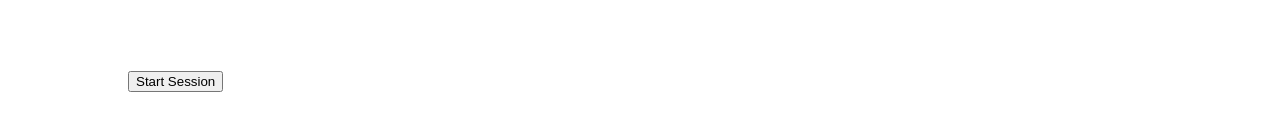
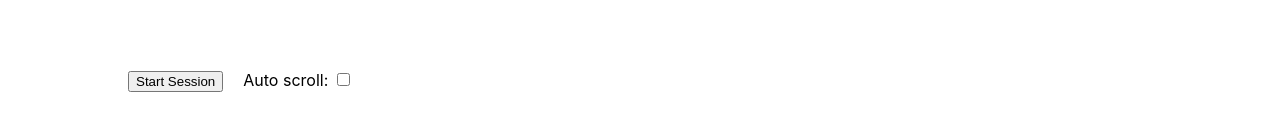
Before and after one commit to swapnilfrontend/speech-to-text, a React (Create React App) app: page / in a window 1280 px wide. Shown: the part 608-738 px from the top of the page. Built offline with nearby package versions, Linux system fonts and the light colour scheme.

Commit message:
Add autoscrolling when new messages are appended

```diff
--- a/src/App.js
+++ b/src/App.js
@@ -5,7 +5,7 @@ import { data } from "./mocks/data";
 import { compact, cloneDeep } from "./lib/array";
 import { Transcripts } from "./containers/transcripts/Transcripts";
 import { ASRClient } from "./api/asr/ASRClient";
-import {} from "./lib/array";
+import { useScrollToBottom } from "./hooks/useScrollToBottom";
 
 const ASRInstance = new ASRClient("wss://vibe-rc.i2x.ai");
 
@@ -15,6 +15,8 @@ function App() {
   const [matchWords, setMatchWords] = useState(initialWords);
   const [transcripts, setTranscripts] = useState([data]);
   const [sessionStarted, setSessionStarted] = useState(false);
+
+  const [ref, setAutoScroll] = useScrollToBottom();
 
   const onSessionStart = (error, results) => {
     if (!error) {
@@ -52,7 +54,7 @@ function App() {
       <h1>{sessionStarted ? "Session started" : "No session"}</h1>
       <main>
         <div className="main">
-          <div className="transcripts">
+          <div className="transcripts" ref={ref}>
             {transcripts.map((sessionTranscript, idx) => (
               <Transcripts
                 key={idx}
@@ -70,10 +72,17 @@ function App() {
               }}
             />
           </div>
-          <div>
+          <div style={{ gridColumn: "auto / span 12" }}>
             <button onClick={toggleSession}>
               {sessionStarted ? "Stop session" : "Start Session"}
             </button>
+            <span style={{ marginLeft: 20 }}>
+              Auto scroll:{" "}
+              <input
+                type="checkbox"
+                onChange={(evt) => setAutoScroll(evt.target.checked)}
+              />
+            </span>
           </div>
         </div>
       </main>
--- /dev/null
+++ b/src/hooks/useScrollToBottom.js
@@ -0,0 +1,20 @@
+import { useEffect, useRef } from "react";
+export const useScrollToBottom = (shouldAutoScroll = false) => {
+  let ref = null;
+  let autoScroll = useRef(shouldAutoScroll);
+  useEffect(() => {
+    if (autoScroll.current) {
+      ref.scrollTo(0, ref.scrollHeight);
+    }
+  });
+
+  return [
+    (elementRef) => {
+      ref = elementRef;
+    },
+    (auto) => {
+      console.log("Setting auto scrolling to", auto);
+      autoScroll.current = auto;
+    }
+  ];
+};
```
